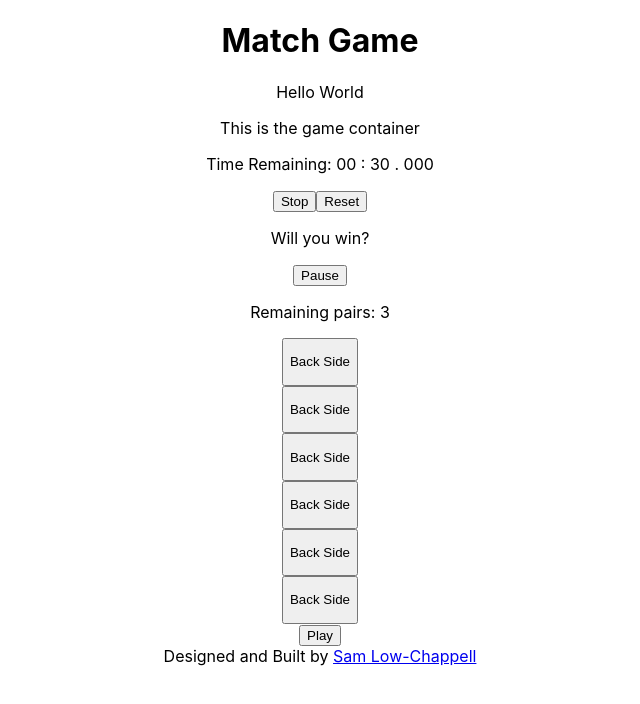
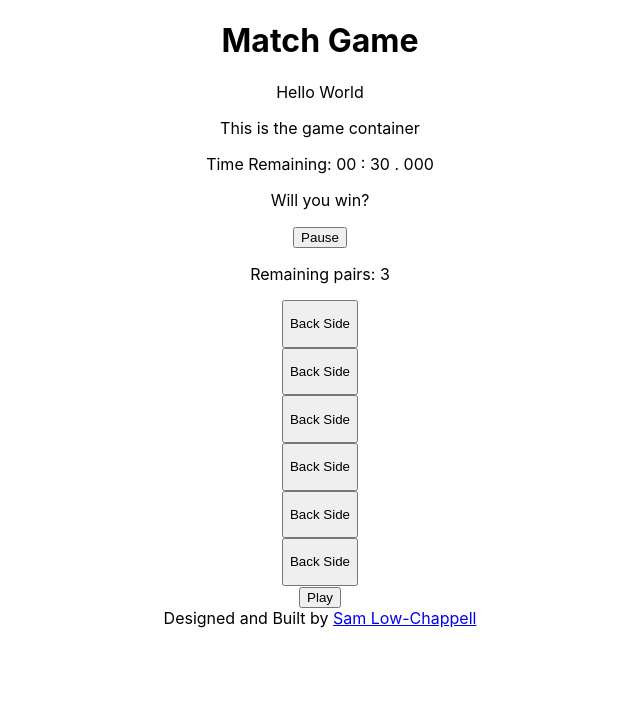
Before and after one commit to sjlowchappell/match-game, a React (Create React App) app: page / in a window 1280 px wide. Shown: the top 704 px of the page, without its empty margins (320-960 px from the left). Built offline with nearby package versions, Linux system fonts and the light colour scheme.

Commit message:
removed unnecessary buttons from timer

```diff
--- a/src/components/timer.tsx
+++ b/src/components/timer.tsx
@@ -1,20 +1,13 @@
 import React, { FC } from 'react';
-import { stopTimer, resetTimer } from '../redux/actions';
 import { connect } from 'react-redux';
 
 interface TimerProps {
-	stopTimer: any;
-	timer: any;
-	resetTimer: any;
+	timer: {
+		time: number;
+	};
 }
 
-const Timer: FC<TimerProps> = ({ timer, stopTimer, resetTimer }) => {
-	const stop = () => {
-		stopTimer();
-	};
-	const reset = () => {
-		resetTimer();
-	};
+const Timer: FC<TimerProps> = ({ timer }) => {
 	const format = (time: any) => {
 		const pad = (time: any, length: any) => {
 			while (time.length < length) {
@@ -33,17 +26,8 @@ const Timer: FC<TimerProps> = ({ timer, stopTimer, resetTimer }) => {
 	return (
 		<div>
 			<p>Time Remaining: {format(timer.time)}</p>
-			<button onClick={stop}>Stop</button>
-			<button onClick={reset}>Reset</button>
 		</div>
 	);
-};
-
-// export default Timer;
-
-const mapDispatchToProps = {
-	stopTimer,
-	resetTimer,
 };
 
 const mapStateToProps = (state: any) => {
@@ -51,4 +35,4 @@ const mapStateToProps = (state: any) => {
 	return { timer };
 };
 
-export default connect(mapStateToProps, mapDispatchToProps)(Timer);
+export default connect(mapStateToProps)(Timer);
```
